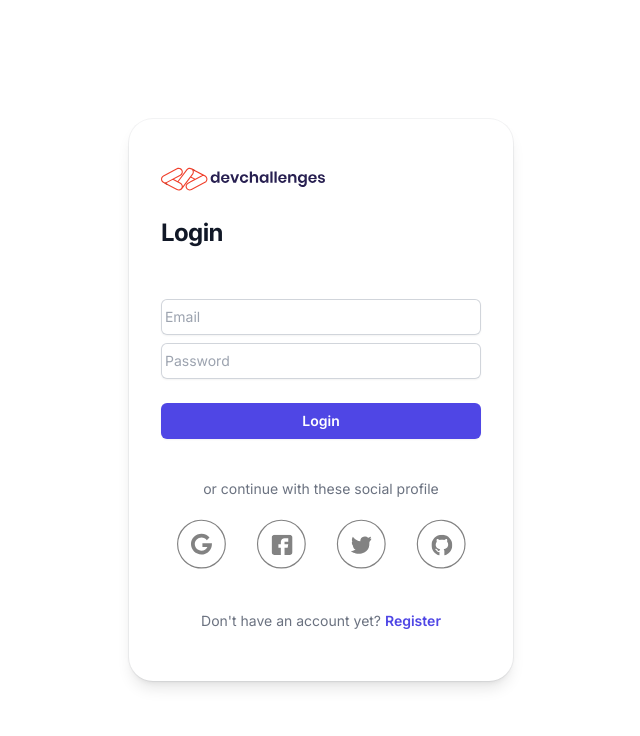
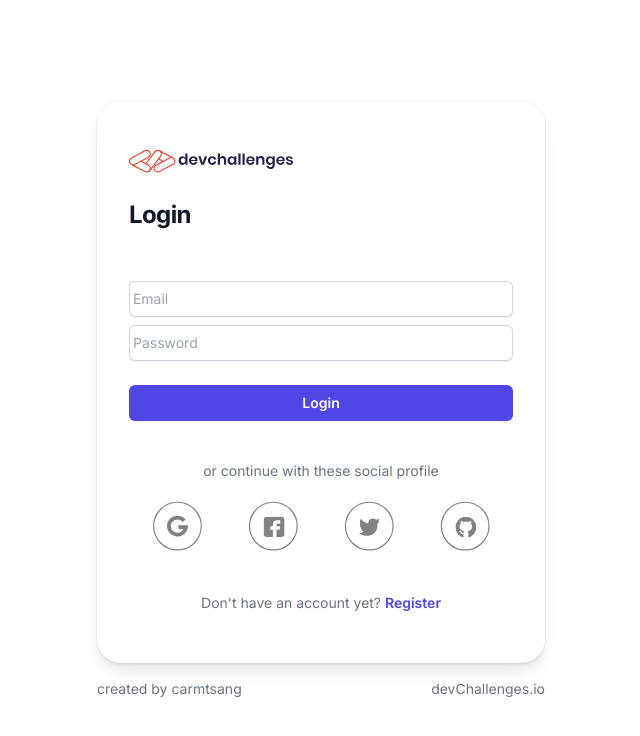
Before and after one commit to carmtsang/authentication-app, a Next.js app: page /login in a window 1280 px wide. Shown: the top 736 px of the page, without its empty margins (319-959 px from the left). Built offline with nearby package versions, Linux system fonts and the light colour scheme.

Commit message:
add nav and footer component to layout

```diff
--- /dev/null
+++ b/app/footer.js
@@ -0,0 +1,19 @@
+const CREATED_BY = "created by ";
+const CARMEN = "carmtsang";
+const DEVCHALLENGE = "devChallenges.io";
+
+export default function Footer() {
+  return (
+    <footer className="w-screen max-w-sm md:max-w-md overflow-hidden pt-4">
+      <div className="flex justify-between text-sm text-gray-500">
+        <p>
+          {CREATED_BY}
+          <a href="https://github.com/carmtsang">{CARMEN}</a>
+        </p>
+        <p>
+          <a href="https://github.com/carmtsang">{DEVCHALLENGE}</a>
+        </p>
+      </div>
+    </footer>
+  );
+}
--- a/app/layout.js
+++ b/app/layout.js
@@ -1,5 +1,7 @@
 import "./globals.css";
 import { Inter } from "next/font/google";
+import Navbar from "./navbar";
+import Footer from "./footer";
 
 const inter = Inter({ subsets: ["latin"] });
 
@@ -11,7 +13,15 @@ export const metadata = {
 export default function RootLayout({ children }) {
   return (
     <html lang="en">
-      <body className={inter.className}>{children}</body>
+      <body className={inter.className}>
+        {/* <Navbar /> */}
+        <main className="h-screen flex flex-col items-center justify-center">
+          <div className="w-screen max-w-sm md:max-w-md overflow-hidden flex-none rounded-3xl bg-white text-sm leading-6 shadow-lg ring-1 ring-gray-900/5">
+            {children}
+          </div>
+          <Footer />
+        </main>
+      </body>
     </html>
   );
 }
--- a/app/login/page.js
+++ b/app/login/page.js
@@ -1,16 +1,13 @@
-import { FontAwesomeIcon } from "@fortawesome/react-fontawesome";
 import Image from "next/image";
 import Link from "next/link";
-import SocialProfile from "../social";
+import SocialProfile from "../Social";
 
-const NO_ACC_MSG = "Don't have an account yet?";
+const NO_ACC_MSG = "Don't have an account yet? ";
 const REGISTER = "Register";
 const LOGIN = "Login";
 
 export default function Login() {
   return (
-    <main className="h-screen flex items-center justify-center">
-      <div className="w-screen max-w-sm flex-auto overflow-hidden rounded-3xl bg-white text-sm leading-6 shadow-lg ring-1 ring-gray-900/5">
     <div className="flex min-h-full flex-1 flex-col justify-center px-6 py-12 lg:px-8">
       <div className="sm:mx-auto sm:w-full sm:max-w-sm">
         <Image
@@ -62,7 +59,7 @@ export default function Login() {
         </form>
         <SocialProfile />
         <p className="mt-10 text-center text-sm text-gray-500">
-              {NO_ACC_MSG}{" "}
+          {NO_ACC_MSG}
           <Link
             href="/register"
             className="font-semibold leading-6 text-indigo-600 hover:text-indigo-500"
@@ -72,7 +69,5 @@ export default function Login() {
         </p>
       </div>
     </div>
-      </div>
-    </main>
   );
 }
--- /dev/null
+++ b/app/navbar.js
@@ -0,0 +1,9 @@
+"use client";
+
+export default function Navbar() {
+  return (
+    <nav>
+      <p>Nav bar goes here</p>
+    </nav>
+  );
+}
--- a/app/page.js
+++ b/app/page.js
@@ -2,10 +2,8 @@ import Image from "next/image";
 
 export default function Home() {
   return (
-    <main className="h-screen flex items-center justify-center">
-      <div className="w-screen max-w-md flex-auto overflow-hidden rounded-3xl bg-white text-sm leading-6 shadow-lg ring-1 ring-gray-900/5">
-        <p>user page goes here</p>
-      </div>
-    </main>
+    <div className="flex min-h-full flex-1 flex-col justify-center px-6 py-12 lg:px-8">
+      <p>user page goes here</p>
+    </div>
   );
 }
--- a/app/register/page.js
+++ b/app/register/page.js
@@ -1,8 +1,8 @@
 import Image from "next/image";
 import Link from "next/link";
-import SocialProfile from "../social";
+import SocialProfile from "../Social";
 
-const MEMBER_MSG = "Already a member?";
+const MEMBER_MSG = "Already a member? ";
 const LOGIN = "Login";
 const REGISTER_TITLE = "Join thousands of learners from around the world";
 const REGISTER_MSG =
@@ -11,8 +11,6 @@ const REGISTER_BTN = "Start coding now";
 
 export default function Register() {
   return (
-    <main className="h-screen flex items-center justify-center">
-      <div className="w-screen max-w-sm flex-auto overflow-hidden rounded-3xl bg-white text-sm leading-6 shadow-lg ring-1 ring-gray-900/5">
     <div className="flex min-h-full flex-1 flex-col justify-center px-6 py-12 lg:px-8">
       <div className="sm:mx-auto sm:w-full sm:max-w-sm">
         <Image
@@ -66,7 +64,7 @@ export default function Register() {
         </form>
         <SocialProfile />
         <p className="mt-10 text-center text-sm text-gray-500">
-              {MEMBER_MSG}{" "}
+          {MEMBER_MSG}
           <Link
             href="/login"
             className="font-semibold leading-6 text-indigo-600 hover:text-indigo-500"
@@ -76,7 +74,5 @@ export default function Register() {
         </p>
       </div>
     </div>
-      </div>
-    </main>
   );
 }
```
Lines whose indentation alone changed are shown as unchanged.
